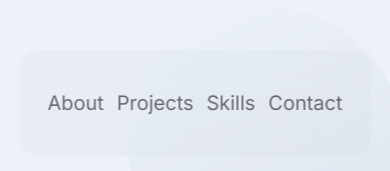
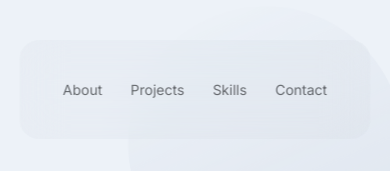
Before and after one commit to Yasser-Shehab/portfolio, a React (Create React App) app: page / in a window 390 px wide. Shown: the top 171 px of the page. Built offline with nearby package versions, Linux system fonts and the light colour scheme.

Commit message:
Fix mobile style 0.3

```diff
--- a/src/components/Navbar/Navbar.scss
+++ b/src/components/Navbar/Navbar.scss
@@ -3,7 +3,7 @@
   width: 50vw;
   max-width: 800px;
   z-index: 99;
-  top: 50px;
+  top: 40px;
   left: 50%;
   border-radius: 20px;
   transform: translateX(-50%);
@@ -48,6 +48,14 @@
   }
 }
 
+@media (max-width: 420px) {
+  .nav-list {
+    li {
+      font-size: 1.4rem;
+    }
+  }
+}
+
 @media (max-width: 320px) {
   .nav-list {
     li {
```
